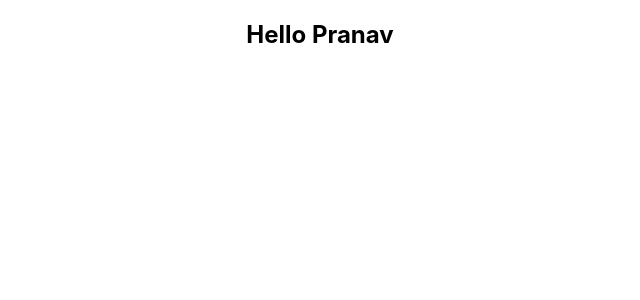
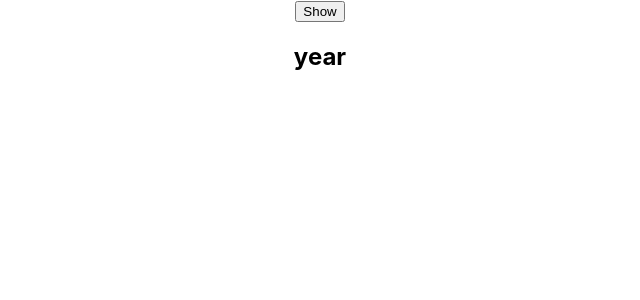
Before and after one commit to devpranab/React-Hooks, a React (Create React App) app: page / in a window 1280 px wide. Shown: the top 300 px of the page, without its empty margins (320-960 px from the left). Built offline with nearby package versions, Linux system fonts and the light colour scheme.

Commit message:
Using Array Destructuring

```diff
--- a/src/components/Test.js
+++ b/src/components/Test.js
@@ -1,13 +1,25 @@
 import React, {useState} from "react";
 
 const Test = props => {
-    const testState = useState("");
-    if(testState[0] === ""){
-        testState[1]("Hello Pranav");
+    const [myName, setMyName] = useState("");
+    const [myInfo, setMyInfo] = useState("");
+
+    const changeState = () => {
+        setMyName("Pranav");
+        setMyInfo({
+            age: 30,
+            address: "kolkata, India"
+        })
+
     }
+
     return(
         <div>
-      <h2>{testState[0]}</h2>
+      <button onClick={changeState}>Show</button>
+      <h2>{myName[0]}</h2>
+      <h2>{myName}</h2>
+      <h2>{myInfo.age} year</h2>
+      <h2>{myInfo.address}</h2>
         </div>
     )
 }
```
